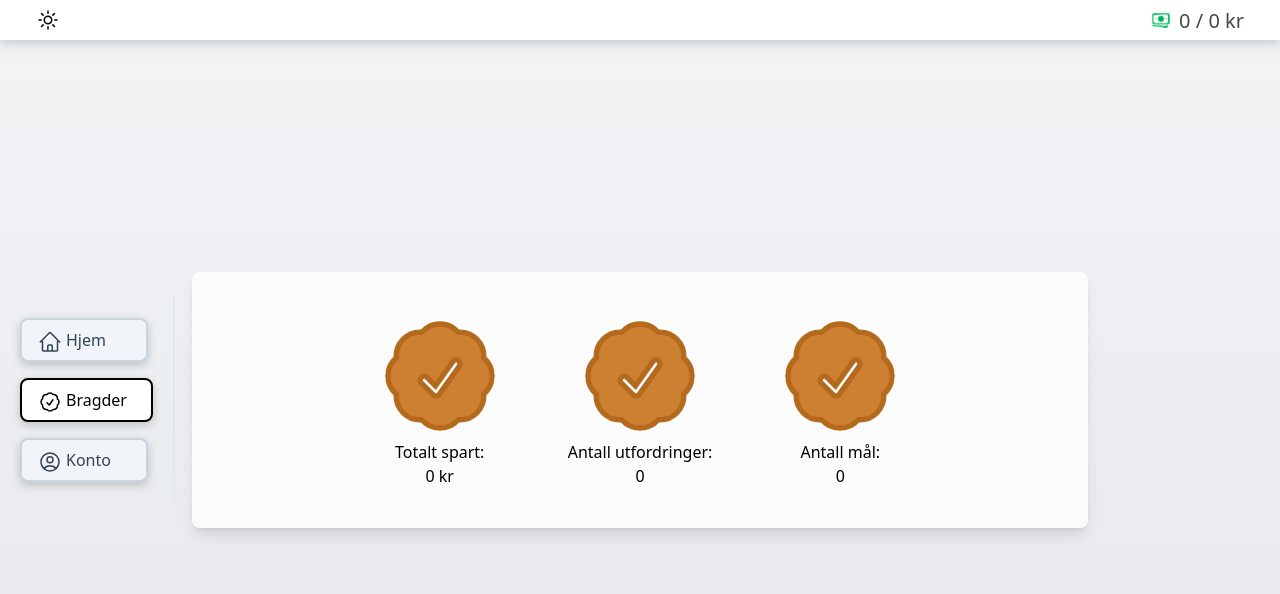
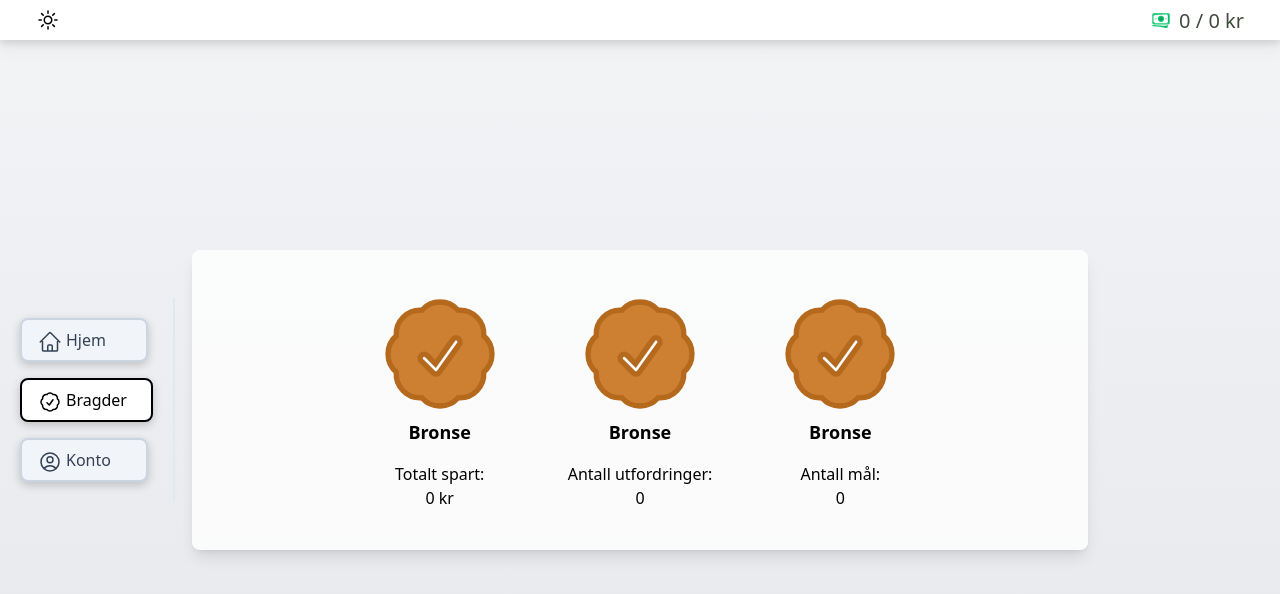
Before and after one commit to emilaastrom/Systemutvikling2-Frontend, a Next.js app: page /dashboard/badges in a window 1280 px wide. Shown: the top 594 px of the page. Built offline with nearby package versions, Linux system fonts and the light colour scheme; no server answers; sample sign-in values are in the browser's storage.

Commit message:
badges: Added badge labels

```diff
--- a/src/app/dashboard/badges/page.tsx
+++ b/src/app/dashboard/badges/page.tsx
@@ -51,6 +51,9 @@ const BadgesPage: React.FC = () => {
   let challengeslevelStroke = "";
   let earnedlevel = "";
   let earnedlevelStroke = "";
+  let goalsName = ""
+  let challengeName = ""
+  let earnedName = ""
   fetchEarned();
   fetchGoals();
   fetchChallenges();
@@ -59,42 +62,51 @@ const BadgesPage: React.FC = () => {
     case goals >= 5:
       goalslevel = "#edc02b";
       goalslevelStroke = "#9e7d10";
+      goalsName="Gull"
       break;
     case goals >= 2:
       goalslevel = "#C0C0C0";
       goalslevelStroke = "grey";
+      goalsName="Sølv"
       break;
     default:
       goalslevel = "#CD7F32";
       goalslevelStroke = "#b5691d";
+      goalsName="Bronse"
       break;
   }
   switch (true) {
     case earned >= 10000:
       earnedlevel = "#edc02b";
       earnedlevelStroke = "#9e7d10";
+      earnedName="Gull"
       break;
     case earned >= 1000:
       earnedlevel = "#C0C0C0";
       earnedlevelStroke = "grey";
+      earnedName="Sølv"
       break;
     default:
       earnedlevel = "#CD7F32";
       earnedlevelStroke = "#b5691d";
+      earnedName="Bronse"
       break;
   }
   switch (true) {
     case challenges >= 20:
       challengeslevel = "#edc02b";
       challengeslevelStroke = "#9e7d10";
+      challengeName="Gull"
       break;
     case challenges >= 5:
       challengeslevel = "#C0C0C0";
       challengeslevelStroke = "grey";
+      challengeName="Sølv"
       break;
     default:
       challengeslevel = "#CD7F32";
       challengeslevelStroke = "#b5691d";
+      challengeName="Bronse"
       break;
   }
   return (
@@ -121,8 +133,13 @@ const BadgesPage: React.FC = () => {
                   </svg>
                 }
               />
+              <span className="font-bold text-lg">
+              {earnedName}
+              </span>
+              <div className="mt-4">
               Totalt spart: <br />
               {earned} kr
+              </div>
             </div>
             <div className="items-center flex-col flex text-center">
               <CustomIcon
@@ -143,9 +160,14 @@ const BadgesPage: React.FC = () => {
                   </svg>
                 }
               />
+              <span className="font-bold text-lg">
+              {challengeName}
+              </span>
+              <div className="mt-4">
               Antall utfordringer:
               <br />
               {challenges}
+              </div>
             </div>
             <div className="items-center flex-col flex text-center">
               <CustomIcon
@@ -166,8 +188,13 @@ const BadgesPage: React.FC = () => {
                   </svg>
                 }
               />
+              <span className="font-bold text-lg">
+              {goalsName}
+              </span>
+              <div className="mt-4">
               Antall mål: <br />
               {goals}
+              </div>
             </div>
           </div>
         </div>
```
